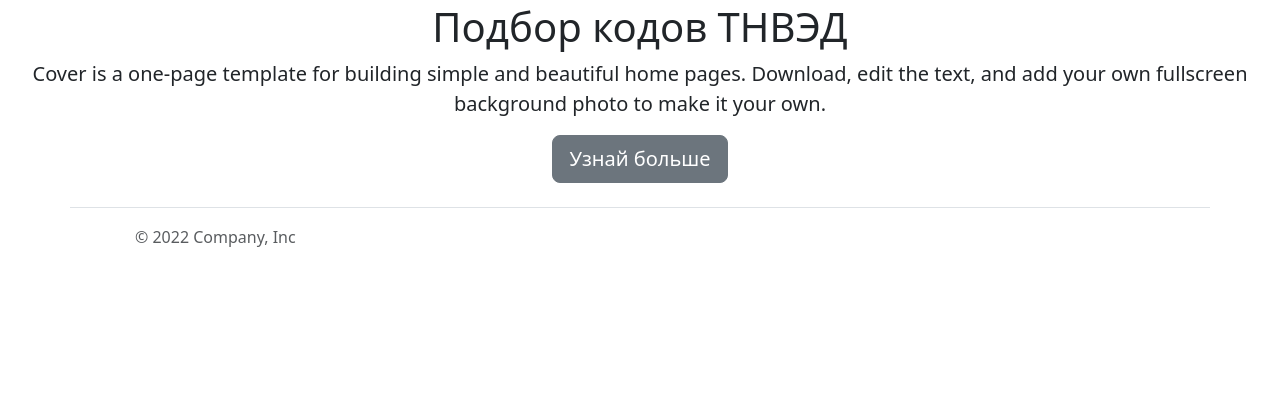
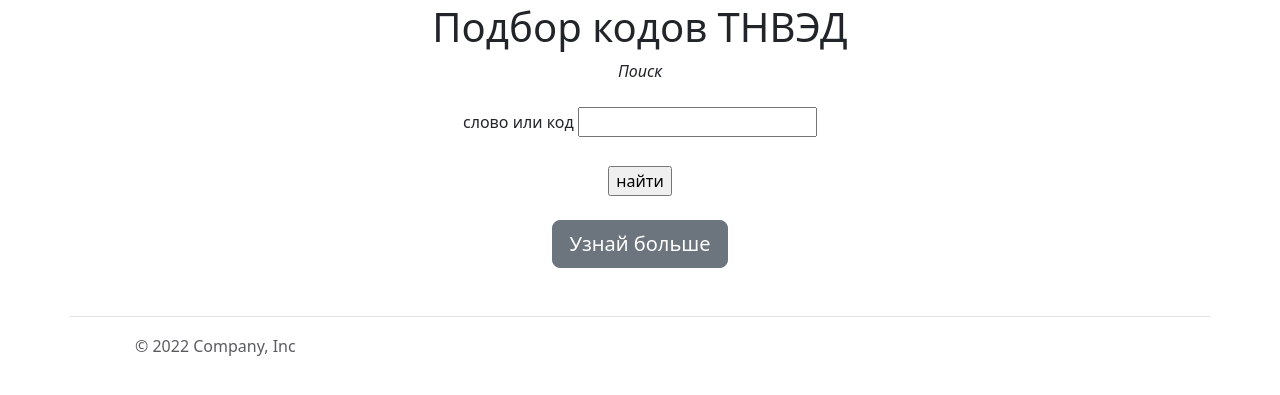
Before and after one commit to everybodygetup/soloflask, a Flask app: template app/templates/index.j2 in a window 1280 px wide. Shown: the part 69-464 px from the top of the page. Run offline with Flask 2, Linux system fonts and the light colour scheme; tables that the repository leaves empty hold one stand-in row (values such as "Sample post"); the template is opened without the code that fills it: values that come from a table or form of the project are taken from there, most other values are stand-ins (such as "Sample title", 1, 10 or a date in 2020); parts of the project's set-up code (start-up, migrations or seed data) failed here and were passed over; some libraries are stand-ins or nearby versions.

Commit message:
Добавил форму поиска в шаблон

```diff
--- a/app/templates/index.j2
+++ b/app/templates/index.j2
@@ -5,9 +5,25 @@
 {% block content %}
   <main role="main" class="inner cover">
     <h1 class="cover-heading">Подбор кодов ТНВЭД</h1>
-    <p class="lead">Cover is a one-page template for building simple and beautiful home pages. Download, edit the text, and add your own fullscreen background photo to make it your own.</p>
-    <p class="lead">
-      <a href="#" class="btn btn-lg btn-secondary">Узнай больше</a>
+        <div id="content">
+        <form action="" method="POST">
+
+            {{ form.hidden_tag() }}
+
+        <div class="items">
+
+            <div class="item">
+                <i>Поиск</i>
+                <br><br>
+                {{ form.find.label }}  {{ form.find() }}
+                <br><br>
+                {{ form.findButton }}
+            </div>
+
+        </div>
+        </form>
+        </div>
+      <br><a href="#" class="btn btn-lg btn-secondary">Узнай больше</a></main></br>
     </p>
   </main>
 
```
